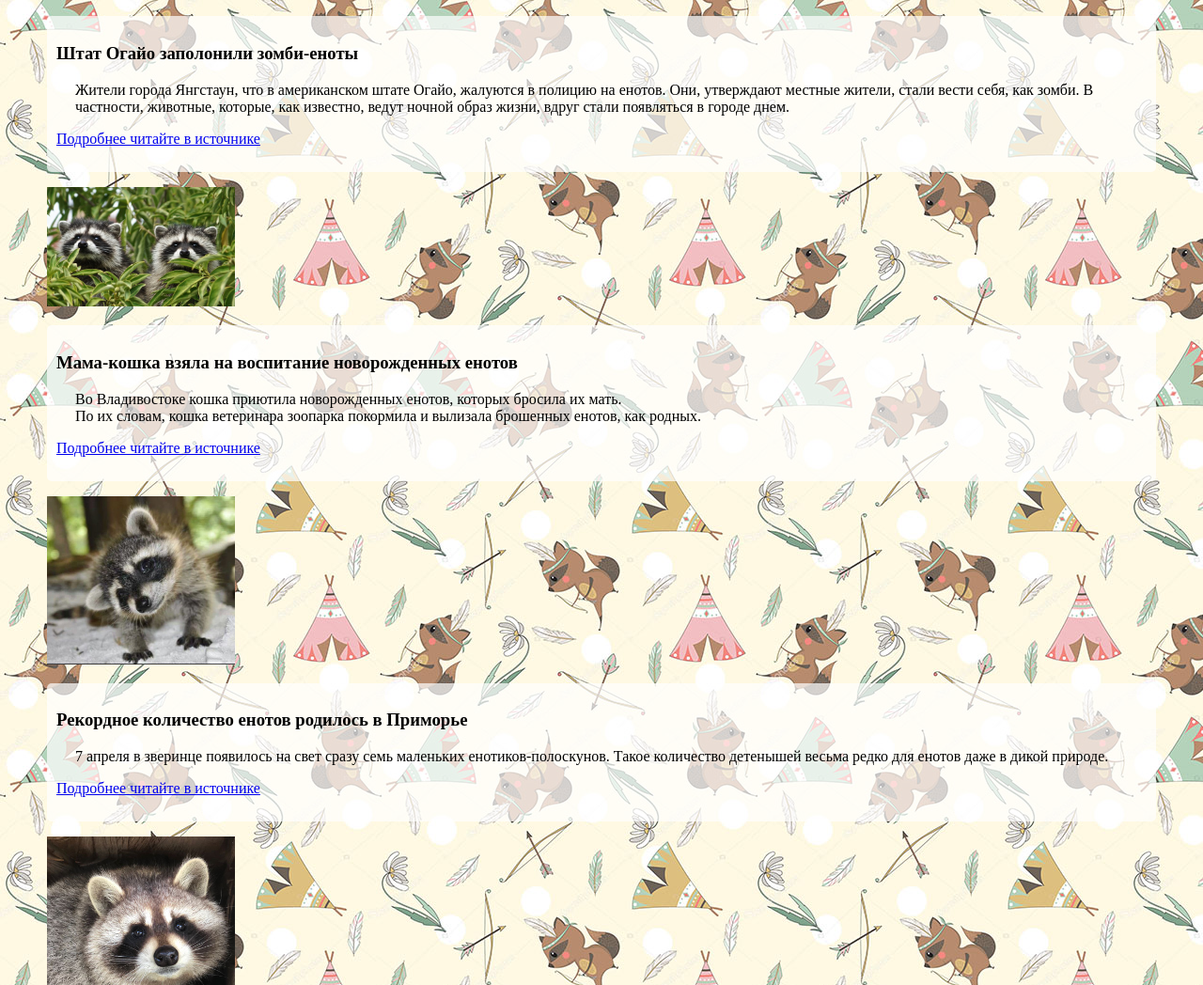
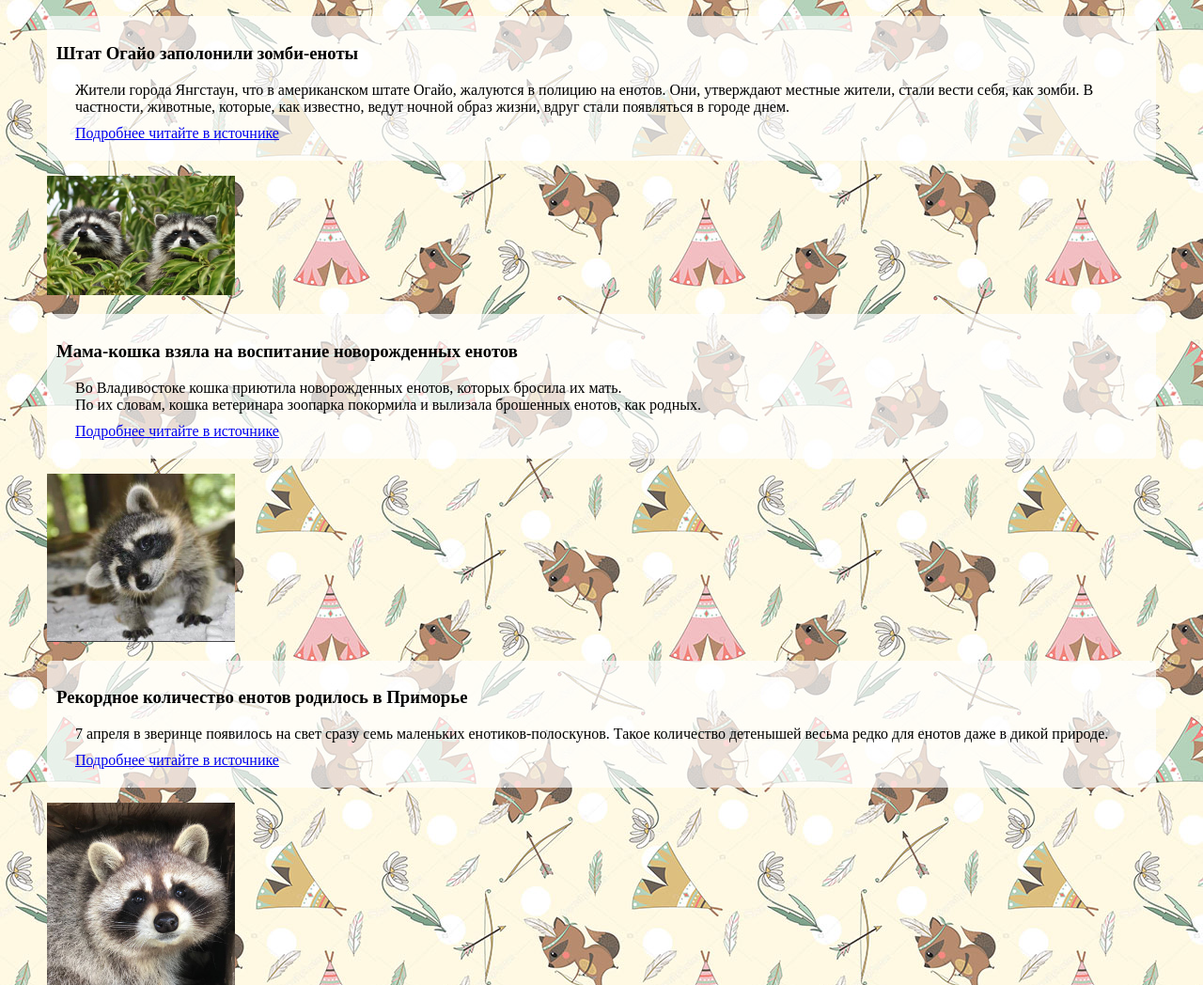
Before and after one commit to Pandaroja/raccoons, a plain HTML site: page noticias.html in a window 1280 px wide. Shown: the part 825-1873 px from the top of the page at 94% size. Drawn offline with Linux system fonts and the light colour scheme.

Commit message:
Update style.css

```diff
--- a/style.css
+++ b/style.css
@@ -116,6 +116,6 @@ h2{
 	box-shadow: 2px 2px 6px 3px #333333;
 }
 
-h3+p{
+h3~p{
 	margin: 10px 20px;
 }
```
